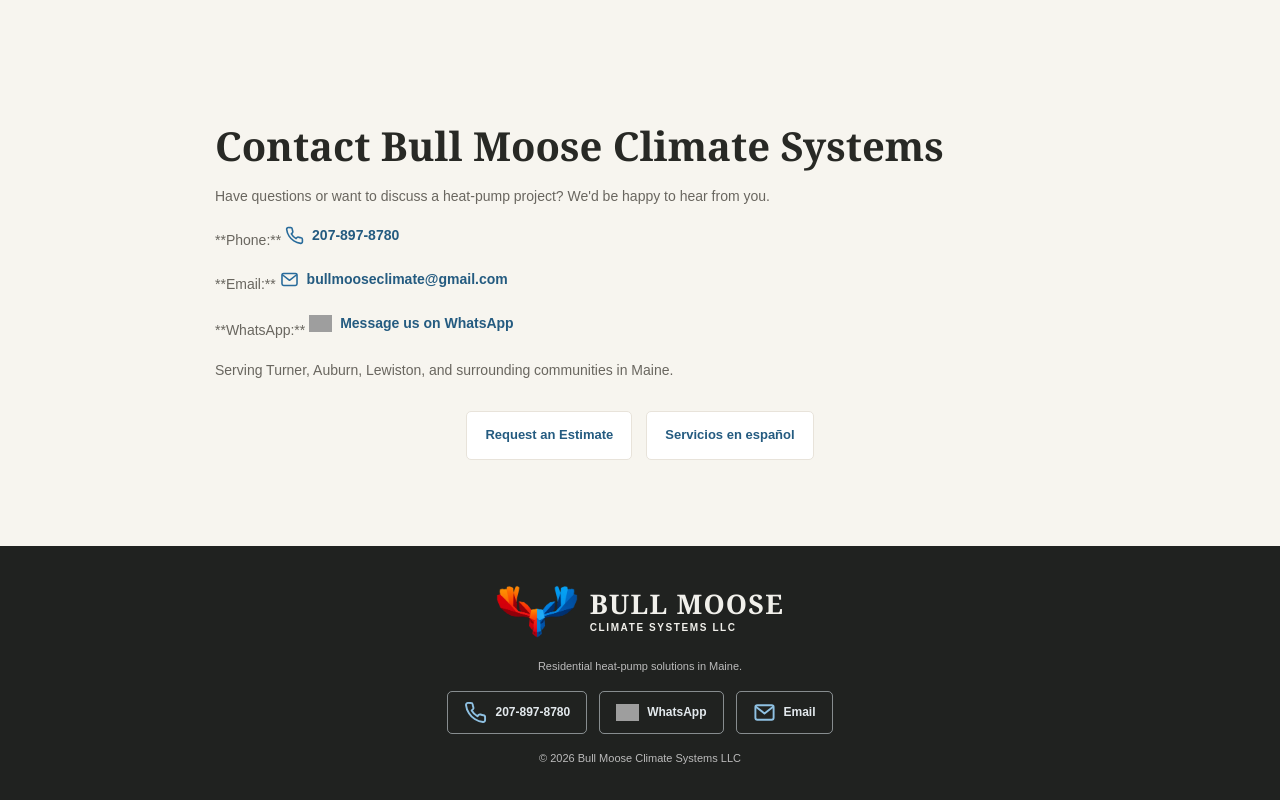
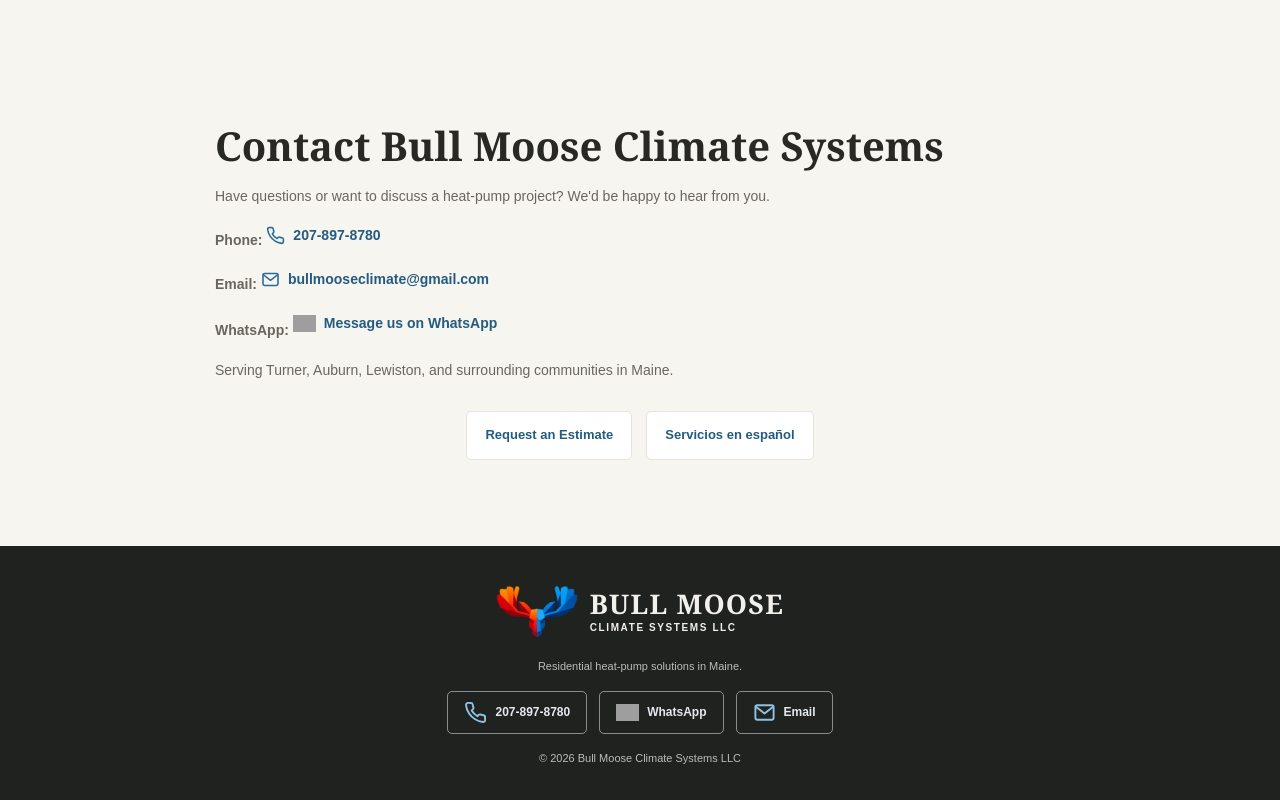
Before and after one commit to bullmooseclimate/bull-moose-website, a plain HTML site: page about.html in a window 1280 px wide. Shown: the part 1978-2778 px from the top of the page. Drawn offline with Linux system fonts and the light colour scheme; grey boxes are pictures that could not be loaded.

Commit message:
about.html

```diff
--- a/about.html
+++ b/about.html
@@ -1,4 +1,3 @@
-
 <!DOCTYPE html>
 <html lang="en">
 <head>
@@ -134,19 +133,19 @@
       </p>
 
       <p>
-        **Phone:**
+        <strong>Phone:</strong>
         <a href="tel:+12078978780">207-897-8780</a>
       </p>
 
       <p>
-        **Email:**
+        <strong>Email:</strong>
         <a href="mailto:bullmooseclimate@gmail.com">
           bullmooseclimate@gmail.com
         </a>
       </p>
 
       <p>
-        **WhatsApp:**
+        <strong>WhatsApp:</strong>
         <a href="https://wa.me/12078978780">
           Message us on WhatsApp
         </a>
```
